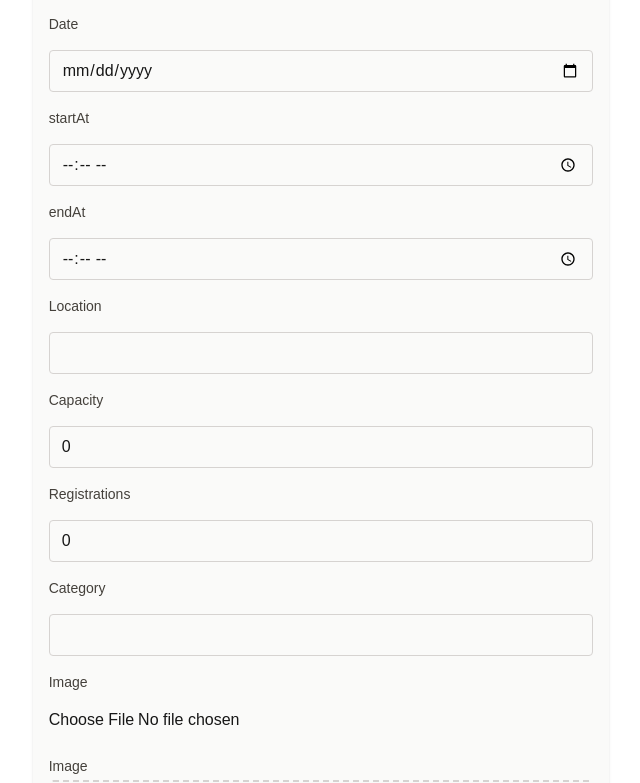
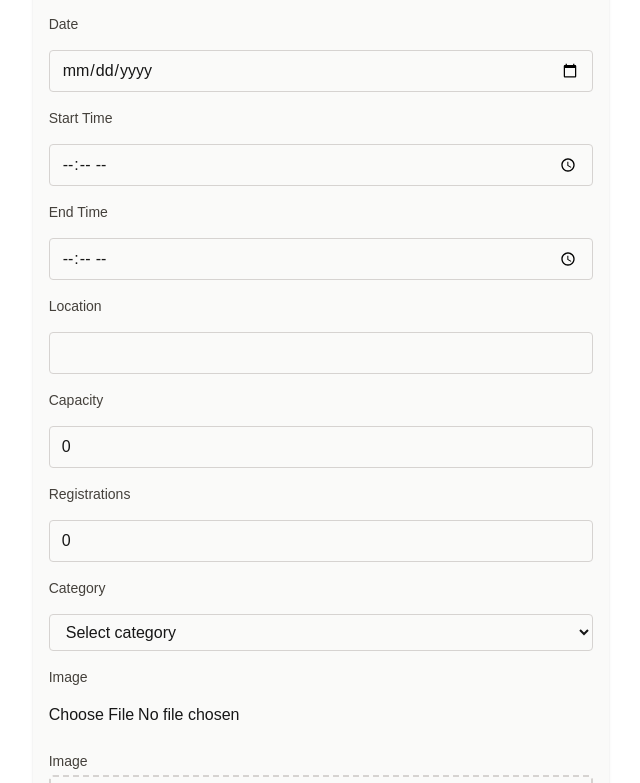
Before and after one commit to ka1130/Happenly, a Next.js app: page /events/new in a window 1280 px wide. Shown: the part 358-1141 px from the top of the page, without its empty margins (429-1069 px from the left). Built offline with nearby package versions, Linux system fonts and the light colour scheme.

Commit message:
Change category input to select

```diff
--- a/app/events/new/page.tsx
+++ b/app/events/new/page.tsx
@@ -2,6 +2,15 @@
 
 import { useState } from "react";
 import { useRouter } from "next/navigation";
+
+const EVENT_CATEGORIES = [
+  { value: "CONCERT", label: "Concert" },
+  { value: "WORKSHOP", label: "Workshop" },
+  { value: "MEETUP", label: "Meetup" },
+  { value: "CONFERENCE", label: "Conference" },
+  { value: "TECH", label: "Tech" },
+  { value: "CULTURE_TECH", label: "Culture-tech" },
+] as const;
 
 export default function NewEventPage() {
   const router = useRouter();
@@ -101,12 +110,10 @@ export default function NewEventPage() {
                 setForm({ ...form, published: e.target.checked })
               }
             />
-
+            <span className="text-sm font-medium text-stone-700">
+              {form.published ? "Published" : "Draft"}
+            </span>
             <div className="relative h-6 w-11 rounded-full bg-stone-300 transition-colors peer-checked:bg-blue-500 after:absolute after:top-0.5 after:left-0.5 after:h-5 after:w-5 after:rounded-full after:bg-white after:shadow after:transition-transform after:content-[''] peer-checked:after:translate-x-5" />
-
-            <span className="text-sm font-medium text-stone-700">
-              Published
-            </span>
           </label>
         </div>
         <label className="block text-sm font-medium text-stone-700">
@@ -135,7 +142,7 @@ export default function NewEventPage() {
           className="mt-1 block w-full rounded border border-stone-300 px-3 py-2 focus:ring-2 focus:ring-blue-500 focus:outline-none"
         />
         <label className="block text-sm font-medium text-stone-700">
-          startAt
+          Start Time
         </label>
         <input
           type="time"
@@ -144,7 +151,7 @@ export default function NewEventPage() {
           className="mt-1 block w-full rounded border border-stone-300 px-3 py-2"
         />
         <label className="block text-sm font-medium text-stone-700">
-          endAt
+          End Time
         </label>
         <input
           type="time"
@@ -186,13 +193,20 @@ export default function NewEventPage() {
         <label className="block text-sm font-medium text-stone-700">
           Category
         </label>
-        <input
-          type="text"
+        <select
           value={form.category}
           onChange={(e) => setForm({ ...form, category: e.target.value })}
           className="mt-1 block w-full rounded border border-stone-300 px-3 py-2 focus:ring-2 focus:ring-blue-500 focus:outline-none"
-        />
-
+        >
+          <option value="" disabled>
+            Select category
+          </option>
+          {EVENT_CATEGORIES.map((cat) => (
+            <option key={cat.value} value={cat.value}>
+              {cat.label}
+            </option>
+          ))}
+        </select>
         <label className="block text-sm font-medium text-stone-700">
           Image
         </label>
```
